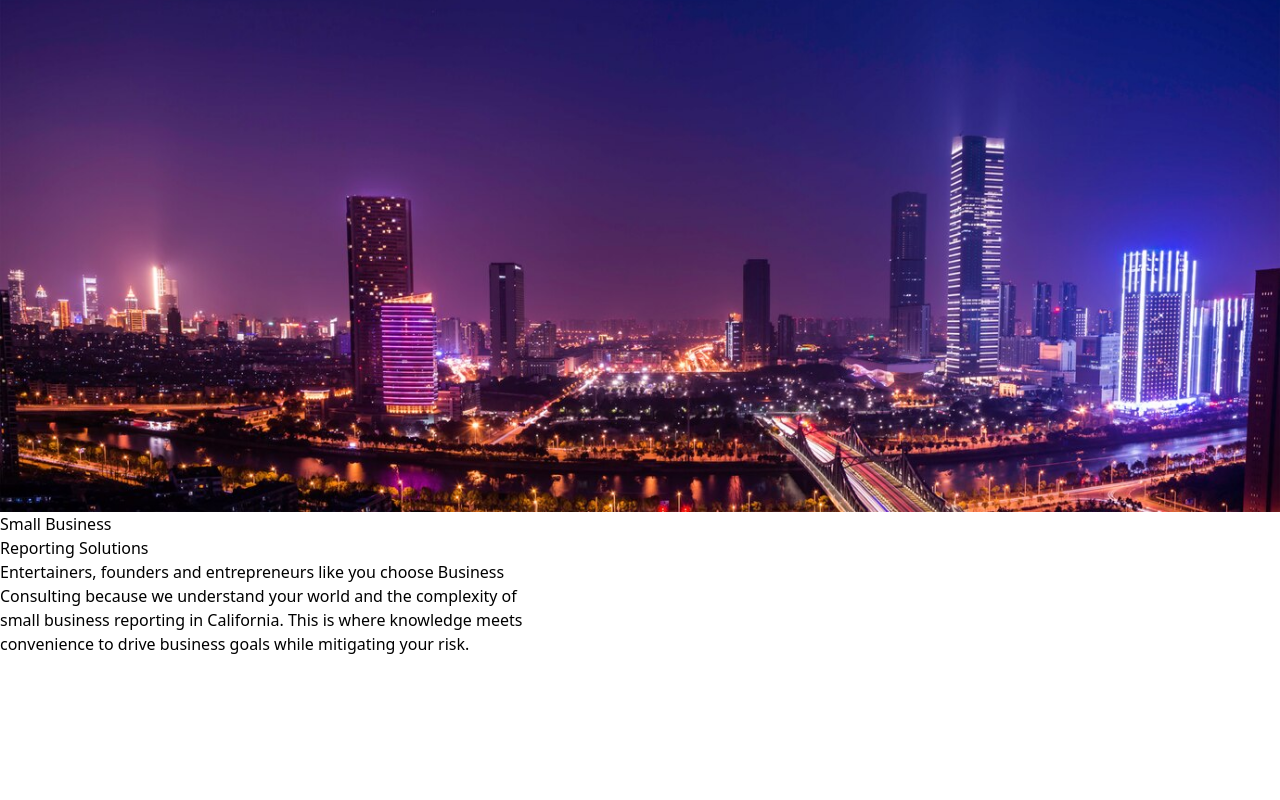
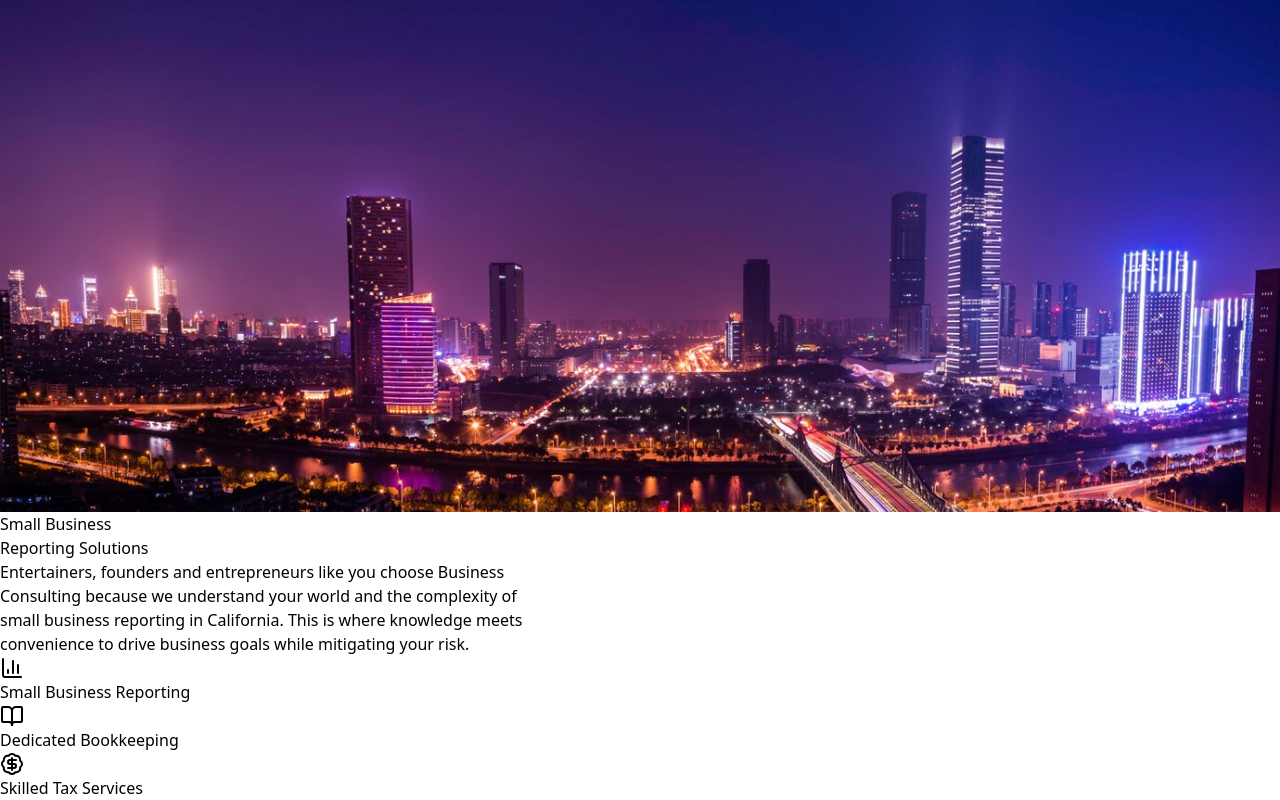
Before and after one commit to alimuhammeddev/Business-Consulting, a React (Vite) app: page / in a window 1280 px wide. Shown: the part 1322-2122 px from the top of the page. Before the commit the page ends 1978 px from the top, so only its background shows below. Built offline with nearby package versions, Linux system fonts and the light colour scheme.

Commit message:
worked on  small business reporting

```diff
--- a/src/Pages/Home.jsx
+++ b/src/Pages/Home.jsx
@@ -1,6 +1,7 @@
 import React from "react";
 import Header from "../Header";
 import { header1 } from "../assets";
+import { BadgeDollarSign, BarChart3, BookOpen, Scale } from "lucide-react";
 
 const Home = () => {
   return (
@@ -28,13 +29,32 @@ const Home = () => {
           <h1 className="text-2xl md:text-6xl font-bold text-[#176FB9] mt-28">
             Small Business <br /> Reporting Solutions
             <p className="text-base md:text-2xl text-white font-normal lg:mt-5">
-              Entertainers, founders and entrepreneurs like you choose
-              Business <br className="lg:block hidden" /> Consulting because we understand your world
-              and the complexity of <br className="lg:block hidden" /> small business reporting in
-              California. This is where knowledge meets <br className="lg:block hidden" /> convenience to
-              drive business goals while mitigating your risk.
+              Entertainers, founders and entrepreneurs like you choose Business{" "}
+              <br className="lg:block hidden" /> Consulting because we
+              understand your world and the complexity of{" "}
+              <br className="lg:block hidden" /> small business reporting in
+              California. This is where knowledge meets{" "}
+              <br className="lg:block hidden" /> convenience to drive business
+              goals while mitigating your risk.
             </p>
           </h1>
+        </div>
+      </div>
+
+      <div className="bg-[#176FB9] w-full lg:p-12 p-3">
+        <div className="flex lg:flex-row items-center justify-center lg:gap-28 h-full">
+          <div className="text-center flex flex-col items-center justify-center h-full text-white">
+            <BarChart3 className="lg:w-10 lg:h-10 mb-1" />
+            <h1 className="lg:text-2xl font-medium">Small Business Reporting</h1>
+          </div>
+          <div className="text-center flex flex-col items-center justify-center h-full text-white">
+            <BookOpen className="lg:w-10 lg:h-10 mb-1" />
+            <h1 className="lg:text-2xl font-medium">Dedicated Bookkeeping</h1>
+          </div>
+          <div className="text-center flex flex-col items-center justify-center h-full text-white">
+            <BadgeDollarSign className="lg:w-10 lg:h-10 mb-1" />
+            <h1 className="lg:text-2xl font-medium">Skilled Tax Services</h1>
+          </div>
         </div>
       </div>
     </section>
```
